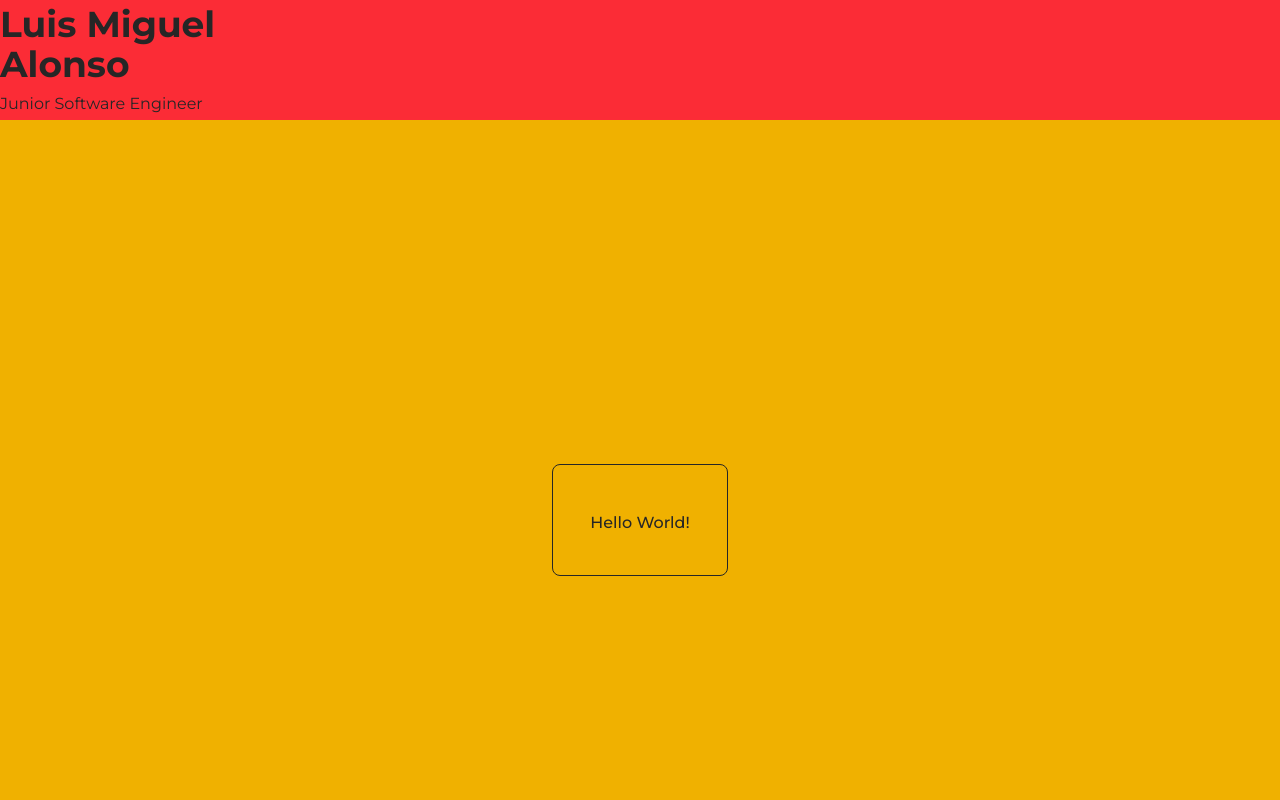
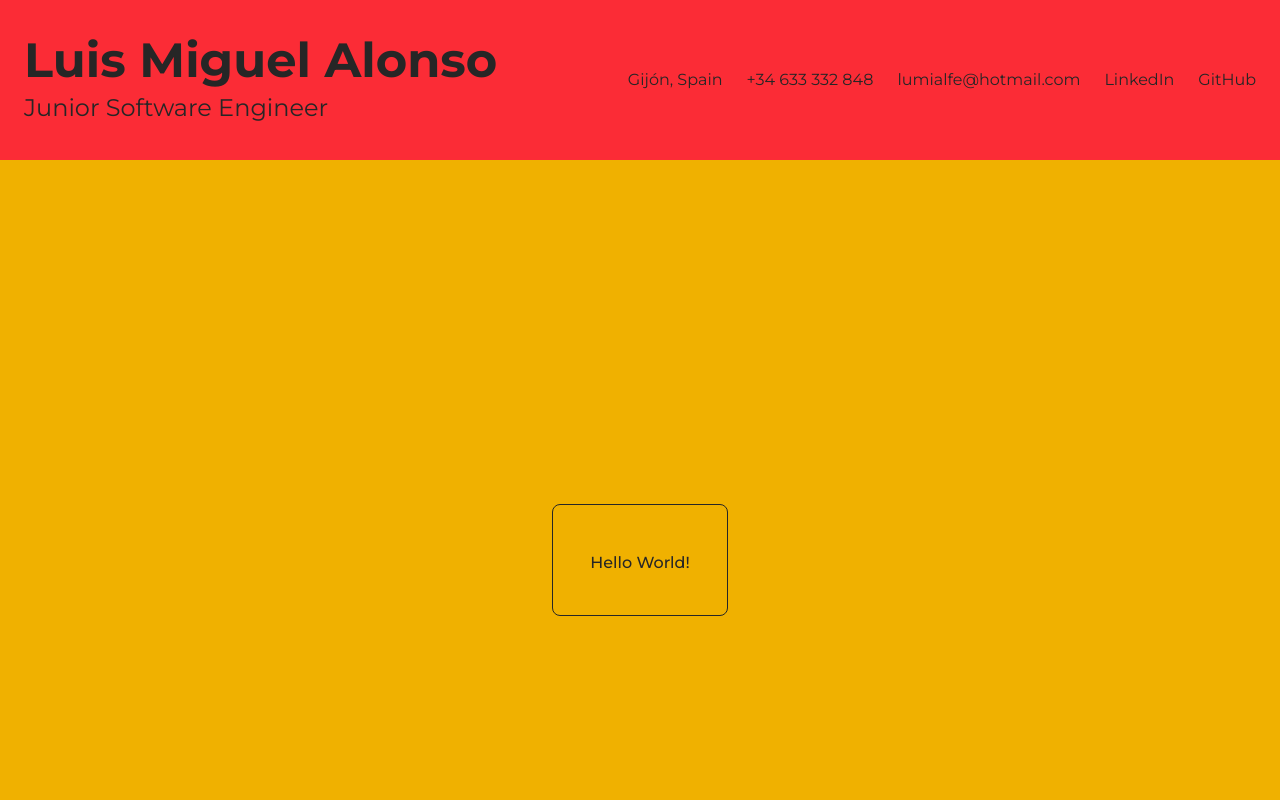
Before and after one commit to lumialfe/curriculum-vitae, a Next.js app: page / in a window 1280 px wide. Shown: the top 800 px of the page. Built offline with nearby package versions, Linux system fonts and the light colour scheme.

Commit message:
feat: add basic info to header

```diff
--- a/app/page.tsx
+++ b/app/page.tsx
@@ -3,10 +3,17 @@ import {TestComponent} from "@/src";
 export default function Home() {
   return (
    <div className="flex flex-col items-center justify-center w-full max-w-screen">
-     <header className="flex items-center justify-between w-full h-30 bg-red-500">
-       <span className="flex flex-col items-start justify-around gap-2 max-w-60">
-         <span className="text-4xl text-wrap font-bold">Luis Miguel Alonso</span>
-         <span>Junior Software Engineer</span>
+     <header className="flex items-center justify-between w-full h-40 ps-6 pe-6 bg-red-500">
+       <span className="flex flex-col items-start justify-around gap-2">
+         <span className="text-5xl font-bold">Luis Miguel Alonso</span>
+         <span className="text-2xl">Junior Software Engineer</span>
+       </span>
+       <span className="flex items-end gap-6">
+         <span className="">Gijón, Spain</span>
+         <span className="">+34 633 332 848</span>
+         <span className="">lumialfe@hotmail.com</span>
+         <span className="">LinkedIn</span>
+         <span className="">GitHub</span>
        </span>
      </header>
 
```
